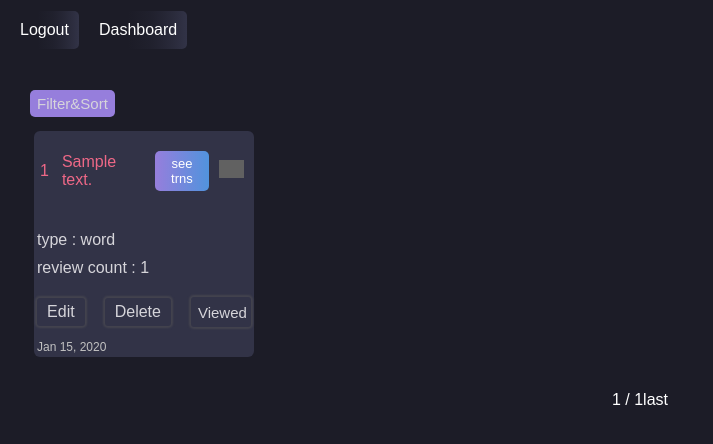
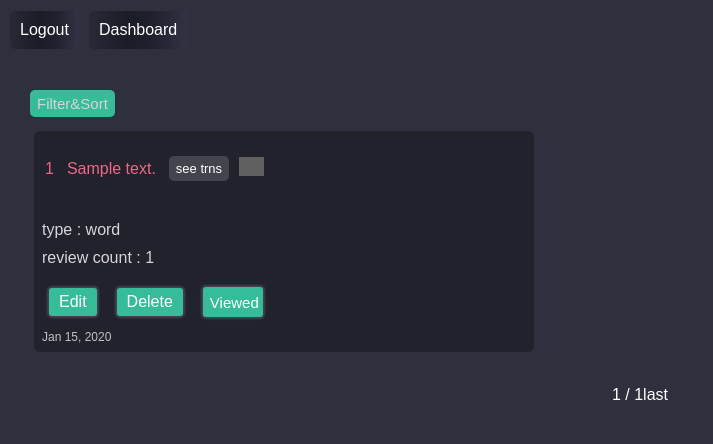
Before and after one commit to alirahmnicode/learnewgu, a Django app: page /vocab/list/ in a window 1280 px wide. Shown: the top 444 px of the page, without its empty margins (0-713 px from the left). Run offline with Django 4.2, Linux system fonts and the light colour scheme; a user stored in the database is signed in; tables that the repository leaves empty hold one stand-in row (values such as "Sample post"); some libraries are stand-ins or nearby versions; grey boxes are pictures that could not be loaded.

Commit message:
add style

```diff
--- a/core/templates/core/dashboard.html
+++ b/core/templates/core/dashboard.html
@@ -61,7 +61,7 @@
                         <div class="mr">{{forloop.counter}}</div>
                         <div class="mr"><span>{{obj.text}}</span></div>
                         <div class="mr ">
-                            <button class="btn accordion btn-linear" data-box="translation">see trns</button>
+                            <button class="btn accordion" data-box="translation">see trns</button>
                         </div>
                     </div>
                     <div class="translation mr close-box">
--- a/core/templates/core/random_review.html
+++ b/core/templates/core/random_review.html
@@ -16,7 +16,7 @@
                 <div class="mr">{{forloop.counter}}</div>
                 <div class="mr" id="text"><span>{{obj.translation}}</span></div>
                 <div class="mr ">
-                    <button class="btn accordion btn-linear" data-box="translation">see trns</button>
+                    <button class="btn accordion" data-box="translation">see trns</button>
                 </div>
                 <div class="pronunciation">
                     <img class="icon" src="https://img.icons8.com/ios/50/000000/medium-volume--v1.png"/>
@@ -33,7 +33,7 @@
                 <div class="mr">{{forloop.counter}}</div>
                 <div class="mr" id="text"><span>{{obj.text}}</span></div>
                 <div class="mr ">
-                    <button class="btn accordion btn-linear" data-box="translation">see trns</button>
+                    <button class="btn accordion" data-box="translation">see trns</button>
                 </div>
                 <div class="pronunciation">
                     <img class="icon" src="https://img.icons8.com/ios/50/000000/medium-volume--v1.png"/>
--- a/static/css/dashboard.css
+++ b/static/css/dashboard.css
@@ -11,7 +11,7 @@ a {
 
 nav {
     margin-left: 30px;
-    background: #323347;
+    background: #2094f3;
     border-radius: 0 0 10px 10px;
 }
 
--- a/static/css/style.css
+++ b/static/css/style.css
@@ -9,7 +9,7 @@ a {
 }
 
 body {
-    background-color: #1c1c27;
+    background-color: #2e303e;
     font-family: sans-serif;
     color: #fff;
 }
@@ -35,15 +35,16 @@ nav>a {
 }
 
 .box {
-    width: 220px;
+    width: 500px;
     margin: 4px;
     border-radius: 6px;
-    background: #323347;
+    background: #21222c;
     color: #d6d5da;
     display: flex;
     flex-direction: column;
     justify-content: space-between;
     position: relative;
+    padding: 5px;
 }
 
 .manage-category {
@@ -61,7 +62,7 @@ nav>a {
 }
 
 .text button {
-    background-color: #C84B31;
+    background-color: #44444f;
     color: #fff;
     font-size: 13px;
 }
@@ -69,7 +70,6 @@ nav>a {
 .manage {
     display: flex;
     align-items: center;
-    justify-content: center;
 }
 
 .manage>div[class="mr"] {
@@ -78,13 +78,13 @@ nav>a {
 
 .manage>div {
     border-radius: 3px;
-    background-color: #323347;
+    background-color: #36bc98;
     box-shadow: 0 0 2px 2px #44444f;
     margin: 10px;
 }
 
 .manage a {
-    color: #d6d5da;
+    color: #fff;
 }
 
 .mb {
@@ -166,7 +166,7 @@ textarea {
 
 .viewed {
     background: none;
-    color: #d6d5da;
+    color: #fff;
     font-family: sans-serif;
     cursor: pointer;
     width: 60px;
@@ -276,7 +276,7 @@ textarea {
 }
 
 .filter-btn button {
-    background-color: #967edc;
+    background-color: #36bc98;
     color: #d6d5da;
 }
 
--- a/templates/inc/box.html
+++ b/templates/inc/box.html
@@ -7,7 +7,7 @@
             <div class="mr">{{forloop.counter}}</div>
             <div class="mr"><span class="text-lan">{{obj.translation}}</span></div>
             <div class="mr ">
-                <button class="btn accordion btn-linear" data-box="translation">see trns</button>
+                <button class="btn accordion" data-box="translation">see trns</button>
             </div>
             <div class="pronunciation">
                 <img class="icon" src="https://img.icons8.com/ios/50/000000/medium-volume--v1.png"/>
@@ -24,7 +24,7 @@
             <div class="mr">{{forloop.counter}}</div>
             <div class="mr"><span class="text-lan">{{obj.text}}</span></div>
             <div class="mr ">
-                <button class="btn accordion btn-linear" data-box="translation">see trns</button>
+                <button class="btn accordion" data-box="translation">see trns</button>
             </div>
             <div class="pronunciation">
                 <img class="icon" src="https://img.icons8.com/ios/50/000000/medium-volume--v1.png"/>
```
